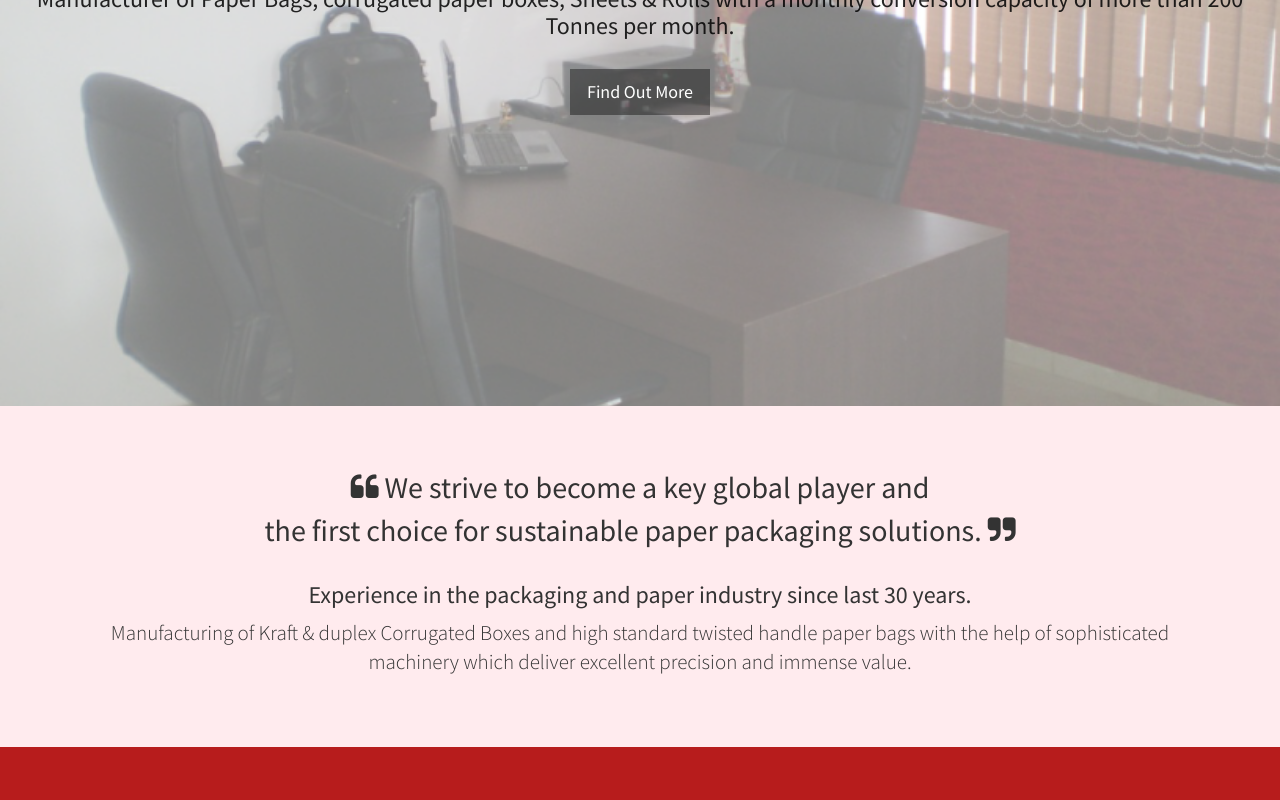
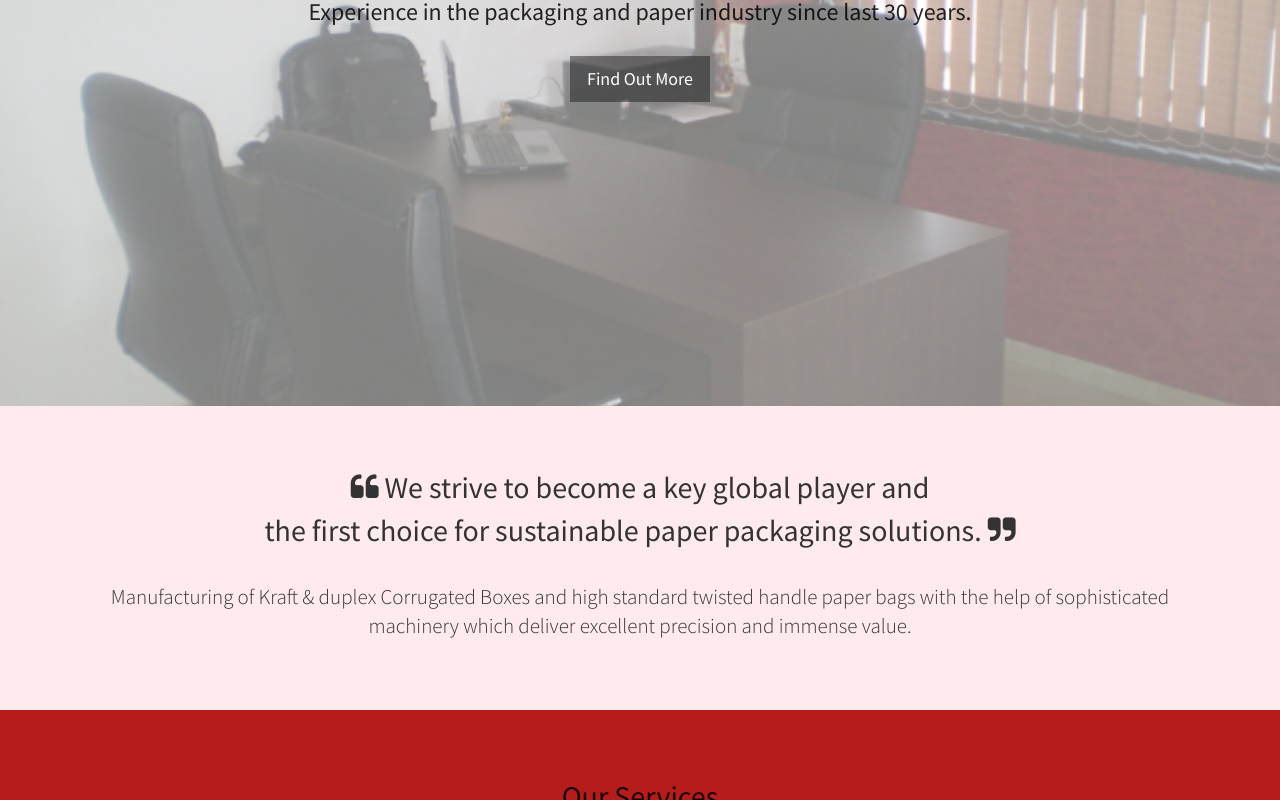
Before and after one commit to jkindustriespardi/jkindustriespardi.github.io, a plain HTML site: page index.html in a window 1280 px wide. Shown: the part 394-1194 px from the top of the page. Drawn offline with Linux system fonts and the light colour scheme.

Commit message:
update tag line

```diff
--- a/index.html
+++ b/index.html
@@ -65,7 +65,7 @@
     <header id="top" class="header">
         <div class="text-vertical-center">
             <h1>JK INDUSTRIES</h1>
-            <h3>Manufacturer of Paper Bags, corrugated paper boxes, Sheets & Rolls with a monthly conversion capacity of more than 200 Tonnes per month.</h3>
+            <h3>Experience in  the packaging and paper industry since last 30 years. </h3>
             <br>
             <a href="#about" class="btn btn-dark btn-lg">Find Out More</a>
         </div>
@@ -88,8 +88,8 @@
 
                     </div>
 
-                    <h3>Experience in  the packaging and paper industry since last 30 years. </h3>
-                    <p class="lead">Manufacturing of Kraft & duplex Corrugated Boxes and high standard twisted handle paper bags with the help of sophisticated machinery which deliver excellent precision and immense value.</p>
+
+                    <h3 class="lead">Manufacturing of Kraft & duplex Corrugated Boxes and high standard twisted handle paper bags with the help of sophisticated machinery which deliver excellent precision and immense value.</h3>
                 </div>
             </div>
             <!-- /.row -->
```
